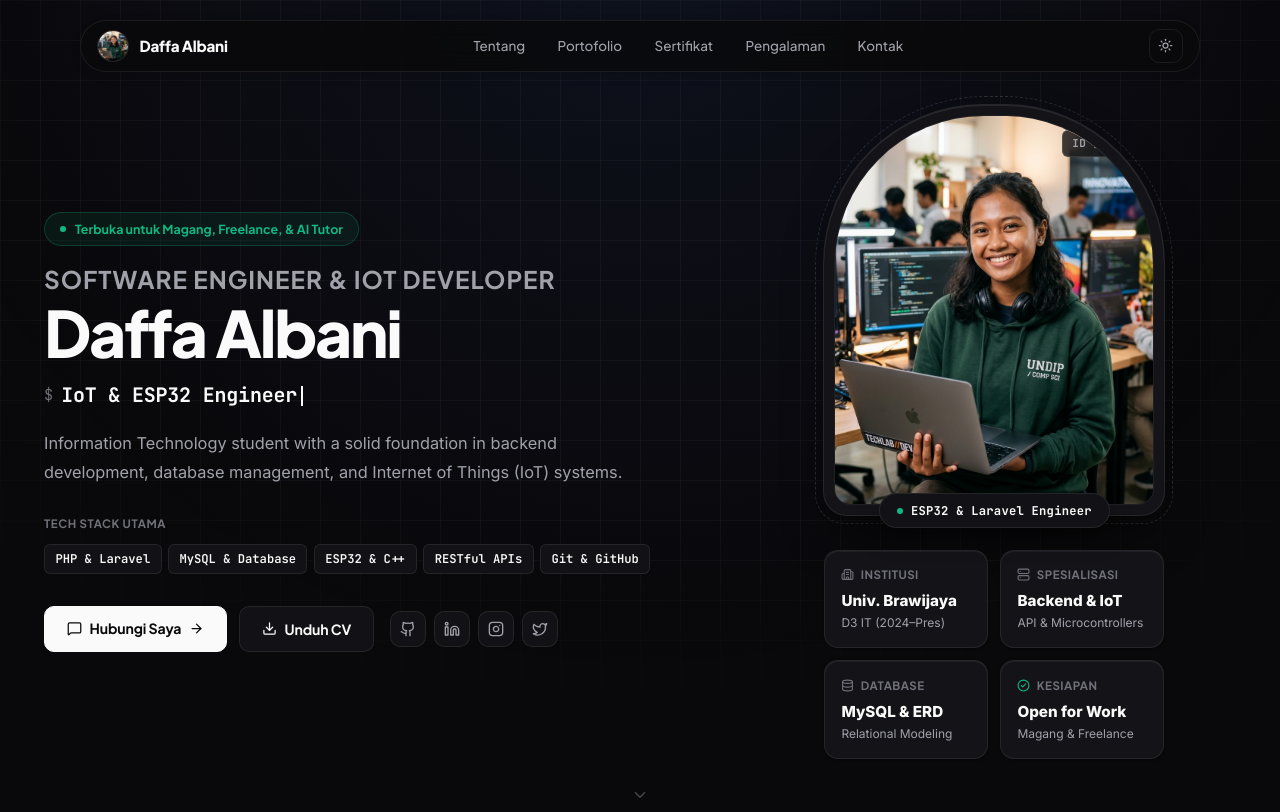
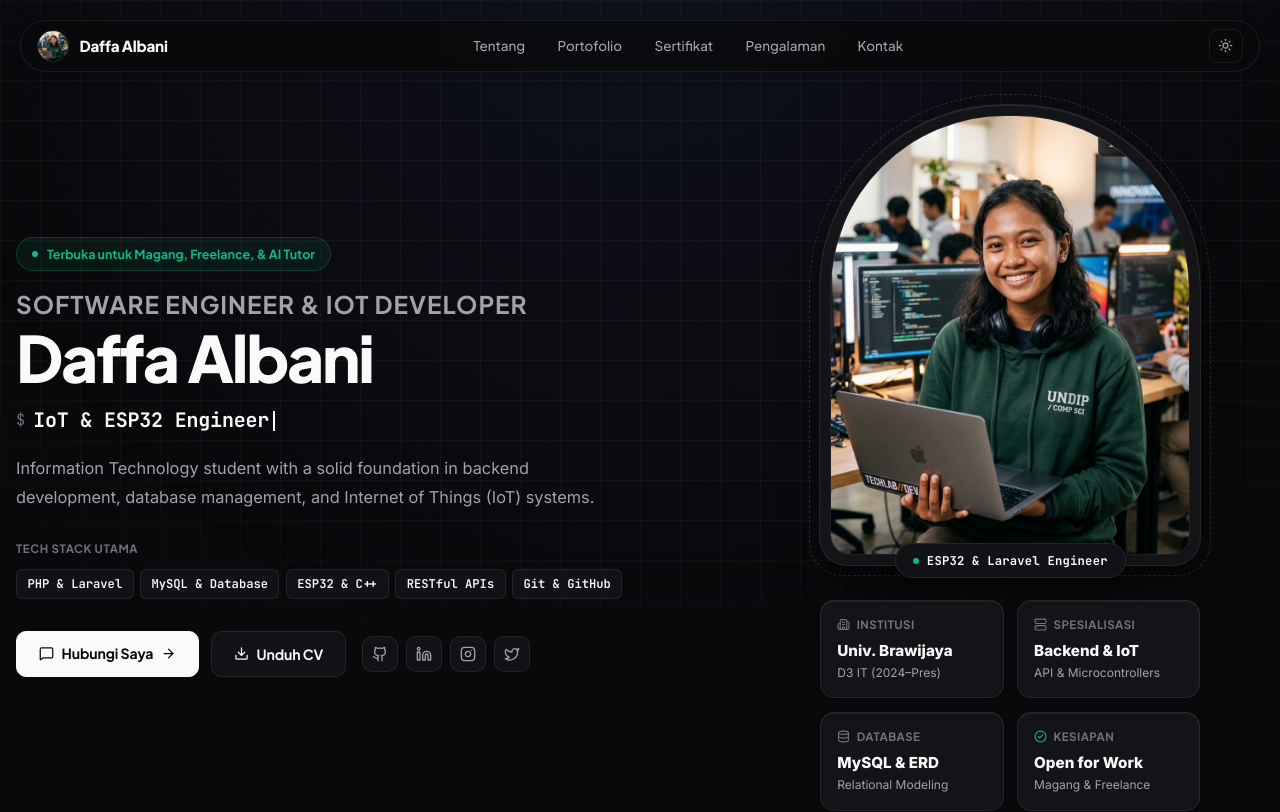
Before and after one commit to DaffaAlbani/daffa-personal, a React (Vite) app: page / in a window 1280 px wide. Shown: the top 812 px of the page. Built offline with nearby package versions, Linux system fonts and the light colour scheme.

Commit message:
feat(layout): apply Full-Bleed Dynamic 94vw layout with scaled arch card and navbar

```diff
--- a/src/components/Hero.jsx
+++ b/src/components/Hero.jsx
@@ -253,7 +253,7 @@ export const Hero = () => {
               <div className="arch-card-outer">
                 <div
                   className="arch-card-inner"
-                  style={{ width: 'min(320px, 75vw)', height: '390px' }}
+                  style={{ width: 'min(360px, 85vw)', height: '440px' }}
                 >
                   <div className="arch-top-badge">
                     ID // 01
@@ -304,9 +304,9 @@ export const Hero = () => {
             <div style={{
               display: 'grid',
               gridTemplateColumns: 'repeat(2, 1fr)',
-              gap: '0.75rem',
+              gap: '0.85rem',
               width: '100%',
-              maxWidth: '340px',
+              maxWidth: '380px',
               marginTop: '0.35rem',
             }}>
               <div className="craft-card" style={{ padding: '0.9rem 1rem' }}>
--- a/src/components/Navbar.jsx
+++ b/src/components/Navbar.jsx
@@ -66,7 +66,7 @@ export const Navbar = () => {
       top: scrolled ? '0.75rem' : '1.25rem',
       left: '50%',
       transform: 'translateX(-50%)',
-      width: 'min(1120px, calc(100% - 2rem))',
+      width: 'min(1520px, calc(100% - 2.5rem))',
       zIndex: 900,
       transition: 'all 0.25s ease',
       background: scrolled
--- a/src/index.css
+++ b/src/index.css
@@ -183,12 +183,13 @@ p {
 .text-dim   { color: var(--text-dim); }
 
 /* ════════════════════════════════════════════
-   CONTAINER & SECTIONS
+   CONTAINER & SECTIONS (FULL-BLEED DYNAMIC)
 ══════════════════════════════════════════════ */
 .container {
-  max-width: 1240px;
+  width: min(1520px, 94vw);
+  max-width: 1520px;
   margin: 0 auto;
-  padding: 0 var(--space-lg);
+  padding: 0 var(--space-md);
   position: relative;
   z-index: 1;
 }
@@ -518,8 +519,8 @@ p {
 
 .arch-card-backing {
   position: absolute;
-  inset: -8px;
-  border-radius: 170px 170px 30px 30px;
+  inset: -10px;
+  border-radius: 195px 195px 34px 34px;
   border: 1px dashed rgba(255, 255, 255, 0.14);
   pointer-events: none;
   transition: inset var(--transition-normal), border-color var(--transition-normal);
@@ -533,7 +534,7 @@ p {
   position: relative;
   display: inline-flex;
   padding: 10px;
-  border-radius: 160px 160px 24px 24px;
+  border-radius: 185px 185px 28px 28px;
   background: var(--bg-card);
   border: 1px solid var(--border-color);
   box-shadow: 0 24px 48px -12px rgba(0, 0, 0, 0.6), inset 0 1px 0 0 rgba(255, 255, 255, 0.09);
@@ -547,13 +548,13 @@ p {
 }
 
 .arch-card-wrapper:hover .arch-card-backing {
-  inset: -12px;
+  inset: -14px;
   border-color: rgba(255, 255, 255, 0.25);
 }
 
 .arch-card-inner {
   position: relative;
-  border-radius: 150px 150px 16px 16px;
+  border-radius: 175px 175px 20px 20px;
   overflow: hidden;
   background: var(--bg-surface);
   border: 1px solid rgba(255, 255, 255, 0.06);
```
